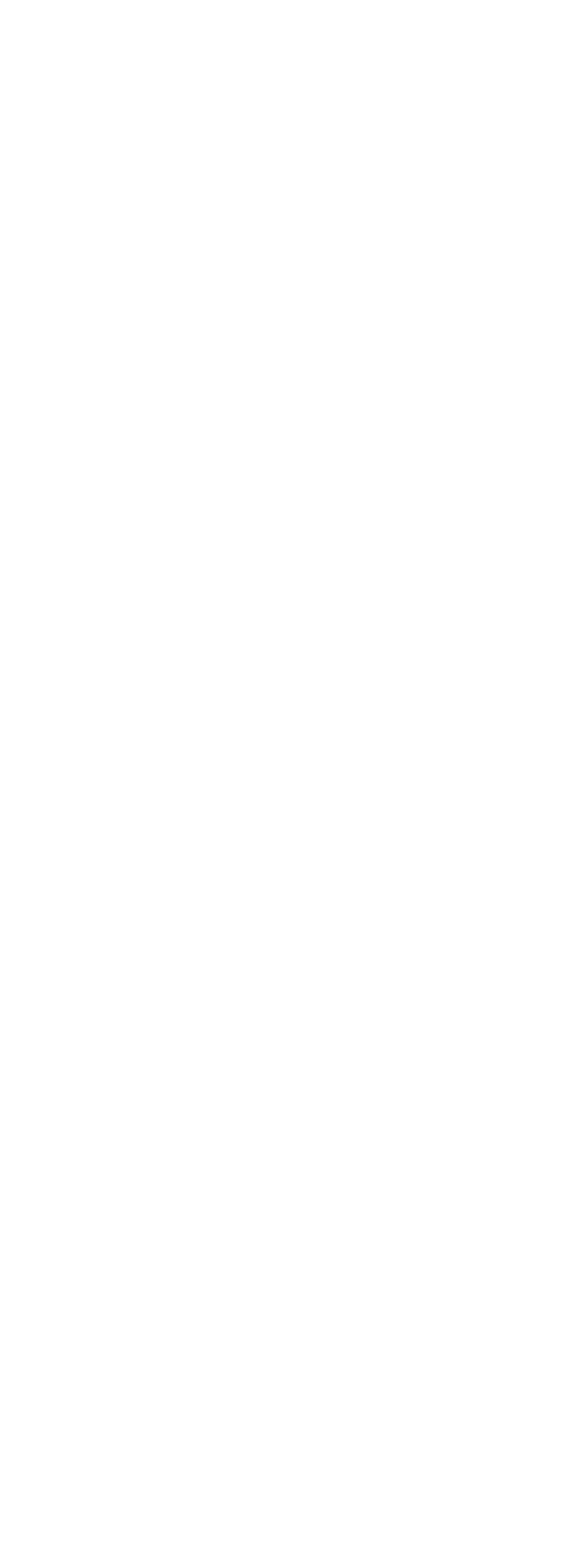
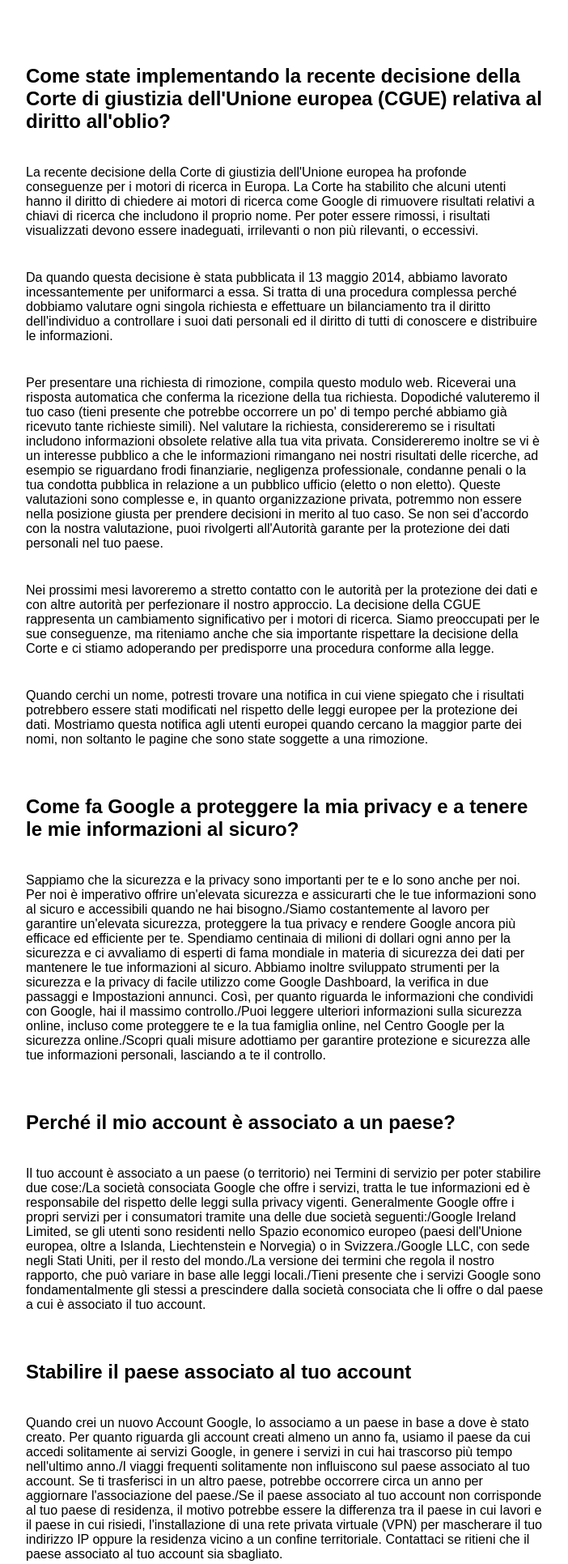
Before and after one commit to DavideVenturelli12/php-google-faq, a PHP site: page / in a window 1280 px wide. Before the commit the part shown is empty. Shown: the top 1931 px of the page at 81% size, without its empty margins (288-990 px from the left). Before the commit the page ends 800 px from the top, so only its background shows below. Run offline with PHP 8.4, Linux system fonts and the light colour scheme; some libraries are stand-ins or nearby versions.

Commit message:
domande e risposte visualizzate

```diff
--- a/dataArray.php
+++ b/dataArray.php
@@ -3,34 +3,34 @@
 $faqArray = [
     [
         "question"=>"Come state implementando la recente decisione della Corte di giustizia dell'Unione europea (CGUE) relativa al diritto all'oblio?",
-        "answer" => "La recente decisione della Corte di giustizia dell'Unione europea ha profonde conseguenze per i motori di ricerca in Europa. La Corte ha stabilito che alcuni utenti hanno il diritto di chiedere ai motori di ricerca come Google di rimuovere risultati relativi a chiavi di ricerca che includono il proprio nome. Per poter essere rimossi, i risultati visualizzati devono essere inadeguati, irrilevanti o non più rilevanti, o eccessivi./
-        Da quando questa decisione è stata pubblicata il 13 maggio 2014, abbiamo lavorato incessantemente per uniformarci a essa. Si tratta di una procedura complessa perché dobbiamo valutare ogni singola richiesta e effettuare un bilanciamento tra il diritto dell'individuo a controllare i suoi dati personali ed il diritto di tutti di conoscere e distribuire le informazioni./
+        "answer" => "<p>La recente decisione della Corte di giustizia dell'Unione europea ha profonde conseguenze per i motori di ricerca in Europa. La Corte ha stabilito che alcuni utenti hanno il diritto di chiedere ai motori di ricerca come Google di rimuovere risultati relativi a chiavi di ricerca che includono il proprio nome. Per poter essere rimossi, i risultati visualizzati devono essere inadeguati, irrilevanti o non più rilevanti, o eccessivi.</p>
+        <p>Da quando questa decisione è stata pubblicata il 13 maggio 2014, abbiamo lavorato incessantemente per uniformarci a essa. Si tratta di una procedura complessa perché dobbiamo valutare ogni singola richiesta e effettuare un bilanciamento tra il diritto dell'individuo a controllare i suoi dati personali ed il diritto di tutti di conoscere e distribuire le informazioni.</p>
 
-        Per presentare una richiesta di rimozione, compila questo modulo web. Riceverai una risposta automatica che conferma la ricezione della tua richiesta. Dopodiché valuteremo il tuo caso (tieni presente che potrebbe occorrere un po' di tempo perché abbiamo già ricevuto tante richieste simili). Nel valutare la richiesta, considereremo se i risultati includono informazioni obsolete relative alla tua vita privata. Considereremo inoltre se vi è un interesse pubblico a che le informazioni rimangano nei nostri risultati delle ricerche, ad esempio se riguardano frodi finanziarie, negligenza professionale, condanne penali o la tua condotta pubblica in relazione a un pubblico ufficio (eletto o non eletto). Queste valutazioni sono complesse e, in quanto organizzazione privata, potremmo non essere nella posizione giusta per prendere decisioni in merito al tuo caso. Se non sei d'accordo con la nostra valutazione, puoi rivolgerti all'Autorità garante per la protezione dei dati personali nel tuo paese./
+        <p>Per presentare una richiesta di rimozione, compila questo modulo web. Riceverai una risposta automatica che conferma la ricezione della tua richiesta. Dopodiché valuteremo il tuo caso (tieni presente che potrebbe occorrere un po' di tempo perché abbiamo già ricevuto tante richieste simili). Nel valutare la richiesta, considereremo se i risultati includono informazioni obsolete relative alla tua vita privata. Considereremo inoltre se vi è un interesse pubblico a che le informazioni rimangano nei nostri risultati delle ricerche, ad esempio se riguardano frodi finanziarie, negligenza professionale, condanne penali o la tua condotta pubblica in relazione a un pubblico ufficio (eletto o non eletto). Queste valutazioni sono complesse e, in quanto organizzazione privata, potremmo non essere nella posizione giusta per prendere decisioni in merito al tuo caso. Se non sei d'accordo con la nostra valutazione, puoi rivolgerti all'Autorità garante per la protezione dei dati personali nel tuo paese.</p>
 
-        Nei prossimi mesi lavoreremo a stretto contatto con le autorità per la protezione dei dati e con altre autorità per perfezionare il nostro approccio. La decisione della CGUE rappresenta un cambiamento significativo per i motori di ricerca. Siamo preoccupati per le sue conseguenze, ma riteniamo anche che sia importante rispettare la decisione della Corte e ci stiamo adoperando per predisporre una procedura conforme alla legge./
+        <p>Nei prossimi mesi lavoreremo a stretto contatto con le autorità per la protezione dei dati e con altre autorità per perfezionare il nostro approccio. La decisione della CGUE rappresenta un cambiamento significativo per i motori di ricerca. Siamo preoccupati per le sue conseguenze, ma riteniamo anche che sia importante rispettare la decisione della Corte e ci stiamo adoperando per predisporre una procedura conforme alla legge.</p>
 
-        Quando cerchi un nome, potresti trovare una notifica in cui viene spiegato che i risultati potrebbero essere stati modificati nel rispetto delle leggi europee per la protezione dei dati. Mostriamo questa notifica agli utenti europei quando cercano la maggior parte dei nomi, non soltanto le pagine che sono state soggette a una rimozione."
+        <p>Quando cerchi un nome, potresti trovare una notifica in cui viene spiegato che i risultati potrebbero essere stati modificati nel rispetto delle leggi europee per la protezione dei dati. Mostriamo questa notifica agli utenti europei quando cercano la maggior parte dei nomi, non soltanto le pagine che sono state soggette a una rimozione.</p>"
     ],
     [
         "question" => "Come fa Google a proteggere la mia privacy e a tenere le mie informazioni al sicuro?",
-        "answer"=> "Sappiamo che la sicurezza e la privacy sono importanti per te e lo sono anche per noi. Per noi è imperativo offrire un'elevata sicurezza e assicurarti che le tue informazioni sono al sicuro e accessibili quando ne hai bisogno./Siamo costantemente al lavoro per garantire un'elevata sicurezza, proteggere la tua privacy e rendere Google ancora più efficace ed efficiente per te. Spendiamo centinaia di milioni di dollari ogni anno per la sicurezza e ci avvaliamo di esperti di fama mondiale in materia di sicurezza dei dati per mantenere le tue informazioni al sicuro. Abbiamo inoltre sviluppato strumenti per la sicurezza e la privacy di facile utilizzo come Google Dashboard, la verifica in due passaggi e Impostazioni annunci. Così, per quanto riguarda le informazioni che condividi con Google, hai il massimo controllo./Puoi leggere ulteriori informazioni sulla sicurezza online, incluso come proteggere te e la tua famiglia online, nel Centro Google per la sicurezza online./Scopri quali misure adottiamo per garantire protezione e sicurezza alle tue informazioni personali, lasciando a te il controllo."
+        "answer"=> "<p>Sappiamo che la sicurezza e la privacy sono importanti per te e lo sono anche per noi. Per noi è imperativo offrire un'elevata sicurezza e assicurarti che le tue informazioni sono al sicuro e accessibili quando ne hai bisogno./Siamo costantemente al lavoro per garantire un'elevata sicurezza, proteggere la tua privacy e rendere Google ancora più efficace ed efficiente per te. Spendiamo centinaia di milioni di dollari ogni anno per la sicurezza e ci avvaliamo di esperti di fama mondiale in materia di sicurezza dei dati per mantenere le tue informazioni al sicuro. Abbiamo inoltre sviluppato strumenti per la sicurezza e la privacy di facile utilizzo come Google Dashboard, la verifica in due passaggi e Impostazioni annunci. Così, per quanto riguarda le informazioni che condividi con Google, hai il massimo controllo./Puoi leggere ulteriori informazioni sulla sicurezza online, incluso come proteggere te e la tua famiglia online, nel Centro Google per la sicurezza online./Scopri quali misure adottiamo per garantire protezione e sicurezza alle tue informazioni personali, lasciando a te il controllo.</p>"
     ],
     [
         "question" => "Perché il mio account è associato a un paese?",
-        "answer" => "Il tuo account è associato a un paese (o territorio) nei Termini di servizio per poter stabilire due cose:/La società consociata Google che offre i servizi, tratta le tue informazioni ed è responsabile del rispetto delle leggi sulla privacy vigenti. Generalmente Google offre i propri servizi per i consumatori tramite una delle due società seguenti:/Google Ireland Limited, se gli utenti sono residenti nello Spazio economico europeo (paesi dell'Unione europea, oltre a Islanda, Liechtenstein e Norvegia) o in Svizzera./Google LLC, con sede negli Stati Uniti, per il resto del mondo./La versione dei termini che regola il nostro rapporto, che può variare in base alle leggi locali./Tieni presente che i servizi Google sono fondamentalmente gli stessi a prescindere dalla società consociata che li offre o dal paese a cui è associato il tuo account."
+        "answer" => "<p>Il tuo account è associato a un paese (o territorio) nei Termini di servizio per poter stabilire due cose:/La società consociata Google che offre i servizi, tratta le tue informazioni ed è responsabile del rispetto delle leggi sulla privacy vigenti. Generalmente Google offre i propri servizi per i consumatori tramite una delle due società seguenti:/Google Ireland Limited, se gli utenti sono residenti nello Spazio economico europeo (paesi dell'Unione europea, oltre a Islanda, Liechtenstein e Norvegia) o in Svizzera./Google LLC, con sede negli Stati Uniti, per il resto del mondo./La versione dei termini che regola il nostro rapporto, che può variare in base alle leggi locali./Tieni presente che i servizi Google sono fondamentalmente gli stessi a prescindere dalla società consociata che li offre o dal paese a cui è associato il tuo account.</p>"
     ],
     [
         "question" => "Stabilire il paese associato al tuo account",
-        "answer" => "Quando crei un nuovo Account Google, lo associamo a un paese in base a dove è stato creato. Per quanto riguarda gli account creati almeno un anno fa, usiamo il paese da cui accedi solitamente ai servizi Google, in genere i servizi in cui hai trascorso più tempo nell'ultimo anno./I viaggi frequenti solitamente non influiscono sul paese associato al tuo account. Se ti trasferisci in un altro paese, potrebbe occorrere circa un anno per aggiornare l'associazione del paese./Se il paese associato al tuo account non corrisponde al tuo paese di residenza, il motivo potrebbe essere la differenza tra il paese in cui lavori e il paese in cui risiedi, l'installazione di una rete privata virtuale (VPN) per mascherare il tuo indirizzo IP oppure la residenza vicino a un confine territoriale. Contattaci se ritieni che il paese associato al tuo account sia sbagliato."
+        "answer" => "<p>Quando crei un nuovo Account Google, lo associamo a un paese in base a dove è stato creato. Per quanto riguarda gli account creati almeno un anno fa, usiamo il paese da cui accedi solitamente ai servizi Google, in genere i servizi in cui hai trascorso più tempo nell'ultimo anno./I viaggi frequenti solitamente non influiscono sul paese associato al tuo account. Se ti trasferisci in un altro paese, potrebbe occorrere circa un anno per aggiornare l'associazione del paese./Se il paese associato al tuo account non corrisponde al tuo paese di residenza, il motivo potrebbe essere la differenza tra il paese in cui lavori e il paese in cui risiedi, l'installazione di una rete privata virtuale (VPN) per mascherare il tuo indirizzo IP oppure la residenza vicino a un confine territoriale. Contattaci se ritieni che il paese associato al tuo account sia sbagliato.</p>"
     ],
     [
         "question" => "Come faccio a rimuovere informazioni su di me dai risultati di ricerca di Google?",
-        "answer" => "I risultati di ricerca di Google rispecchiano i contenuti pubblicamente disponibili sul Web. I motori di ricerca non possono rimuovere i contenuti direttamente dai siti web, quindi rimuovere risultati di ricerca da Google non consente di rimuovere i contenuti dal Web. Se desideri rimuovere qualcosa dal Web, devi contattare il webmaster del sito su cui sono pubblicati i contenuti e chiedergli di apportare una modifica. Inoltre, se, ai sensi delle leggi europee per la protezione dei dati, desideri richiedere la rimozione di determinate informazioni su di te visualizzate nei risultati di ricerca di Google, fai clic qui. Una volta che i contenuti saranno stati rimossi e che Google avrà rilevato l'aggiornamento, le informazioni non verranno più visualizzate nei risultati di ricerca di Google. In caso di una richiesta di rimozione urgente, è inoltre possibile visitare la nostra pagina di assistenza per avere ulteriori informazioni."
+        "answer" => "<p>I risultati di ricerca di Google rispecchiano i contenuti pubblicamente disponibili sul Web. I motori di ricerca non possono rimuovere i contenuti direttamente dai siti web, quindi rimuovere risultati di ricerca da Google non consente di rimuovere i contenuti dal Web. Se desideri rimuovere qualcosa dal Web, devi contattare il webmaster del sito su cui sono pubblicati i contenuti e chiedergli di apportare una modifica. Inoltre, se, ai sensi delle leggi europee per la protezione dei dati, desideri richiedere la rimozione di determinate informazioni su di te visualizzate nei risultati di ricerca di Google, fai clic qui. Una volta che i contenuti saranno stati rimossi e che Google avrà rilevato l'aggiornamento, le informazioni non verranno più visualizzate nei risultati di ricerca di Google. In caso di una richiesta di rimozione urgente, è inoltre possibile visitare la nostra pagina di assistenza per avere ulteriori informazioni.</p>"
     ],
     [
         "question" => "Quando faccio clic sui risultati della Ricerca Google, le mie chiavi di ricerca vengono inviate ai siti web?",
-        "answer" => "In alcuni casi sì. Quando fai clic su un risultato della Ricerca Google, il tuo browser web potrebbe reindirizzare alla pagina web di destinazione anche l'indirizzo Internet, o URL, della pagina dei risultati di ricerca sotto forma di URL referrer. Talvolta, l'URL della pagina dei risultati di ricerca potrebbe contenere la query di ricerca che hai inserito. Se utilizzi la ricerca SSL (la funzione di ricerca criptata di Google), nella maggior parte dei casi i termini di ricerca non vengono inviati come parte dell'URL negli URL referrer. Questo comportamento può fare eccezione, ad esempio se utilizzi alcuni browser meno diffusi. Ulteriori informazioni sulla ricerca SSL sono disponibili qui. Le query di ricerca o le informazioni contenute nell'URL referrer potrebbero essere disponibili mediante Google Analytics o un'API (Application Programming Interface). Inoltre, gli inserzionisti potrebbero ricevere informazioni relative all' esatte parole chiave che hanno determinato il clic su un annuncio."
+        "answer" => "<p>In alcuni casi sì. Quando fai clic su un risultato della Ricerca Google, il tuo browser web potrebbe reindirizzare alla pagina web di destinazione anche l'indirizzo Internet, o URL, della pagina dei risultati di ricerca sotto forma di URL referrer. Talvolta, l'URL della pagina dei risultati di ricerca potrebbe contenere la query di ricerca che hai inserito. Se utilizzi la ricerca SSL (la funzione di ricerca criptata di Google), nella maggior parte dei casi i termini di ricerca non vengono inviati come parte dell'URL negli URL referrer. Questo comportamento può fare eccezione, ad esempio se utilizzi alcuni browser meno diffusi. Ulteriori informazioni sulla ricerca SSL sono disponibili qui. Le query di ricerca o le informazioni contenute nell'URL referrer potrebbero essere disponibili mediante Google Analytics o un'API (Application Programming Interface). Inoltre, gli inserzionisti potrebbero ricevere informazioni relative all' esatte parole chiave che hanno determinato il clic su un annuncio.</p>"
     ]
 ];
 
--- a/index.php
+++ b/index.php
@@ -1,5 +1,42 @@
+<!--
+Riscrivere questa pagina del sito google
+https://policies.google.com/faq.
+Ci sono diverse domande con relative risposte.
+Gestire il “Database” e la visualizzazione di queste domande e risposte con PHP.
+-->
+
 <?php
 
+//phpinfo();
+include 'dataArray.php';
+
+?>
+
+<!DOCTYPE html>
+<html lang="en">
+<head>
+    <meta charset="UTF-8">
+    <meta http-equiv="X-UA-Compatible" content="IE=edge">
+    <meta name="viewport" content="width=device-width, initial-scale=1.0">
+    <link rel="stylesheet" href="https://cdnjs.cloudflare.com/ajax/libs/font-awesome/6.1.1/css/all.min.css" integrity="sha512-KfkfwYDsLkIlwQp6LFnl8zNdLGxu9YAA1QvwINks4PhcElQSvqcyVLLD9aMhXd13uQjoXtEKNosOWaZqXgel0g==" crossorigin="anonymous" referrerpolicy="no-referrer" />
+    <link rel="stylesheet" href="style.css">
+    <title>Google Faq</title>
+</head>
+<body>
+
+    <?php
+    foreach ($faqArray as $faq) {
+        //creo un div per ogni faq
+        echo('<div class="question">');
+            //creo un h2 per ogni domanda
+            echo('<h2>'. $faq['question']. '</h2>');
+            //creo un p per ogni risposta
+            echo($faq['answer']);
+        echo('</div>');
+    }
+
+    ?>
 
 
-?>
+</body>
+</html>
--- /dev/null
+++ b/style.css
@@ -0,0 +1,18 @@
+* {
+    box-sizing: border-box;
+    margin: 0;
+    padding: 0;
+}
+
+body {
+    font-family: sans-serif;
+    padding: 20px 0;
+}
+
+.question {
+    padding: 60px 25% 0;
+}
+
+p {
+    margin-top: 40px;
+}
```
Also changed, not shown: img/logo.png (added), img/profile.png (added).
